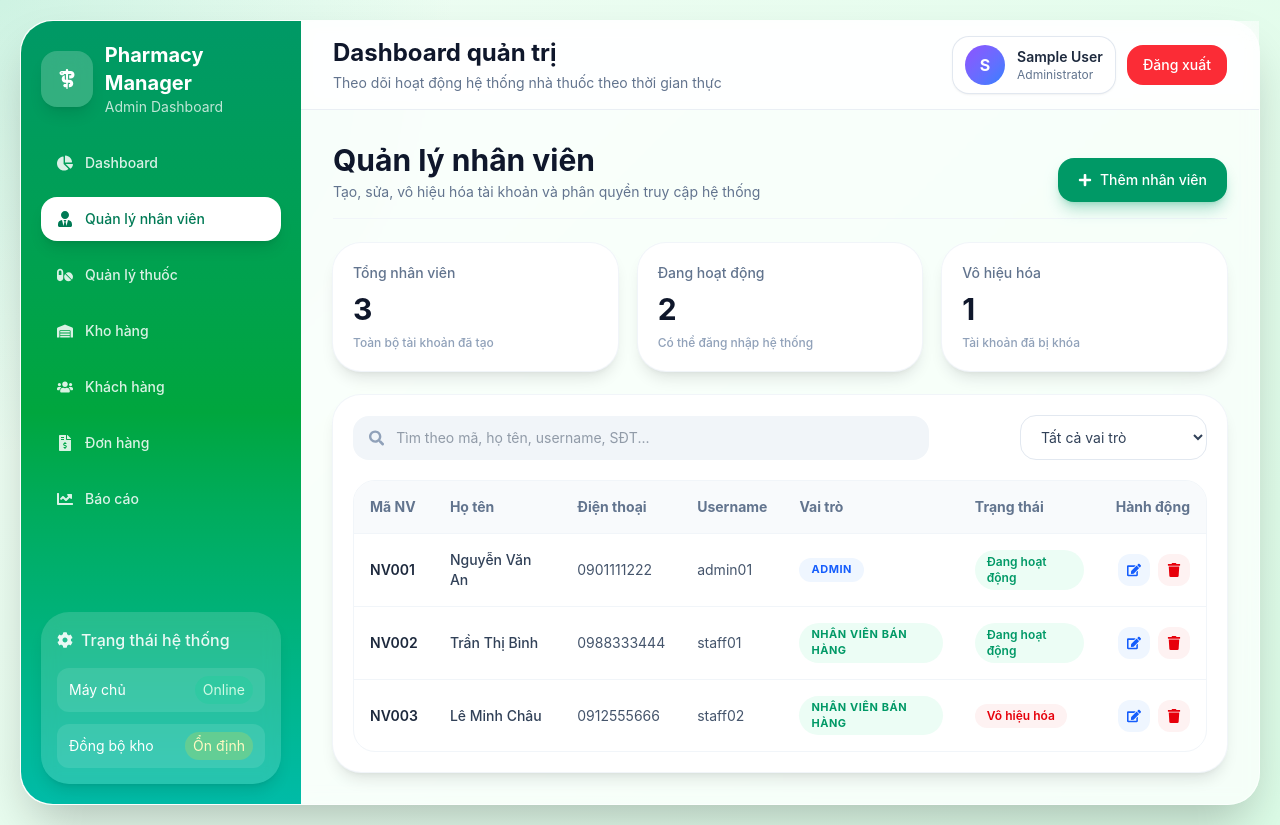
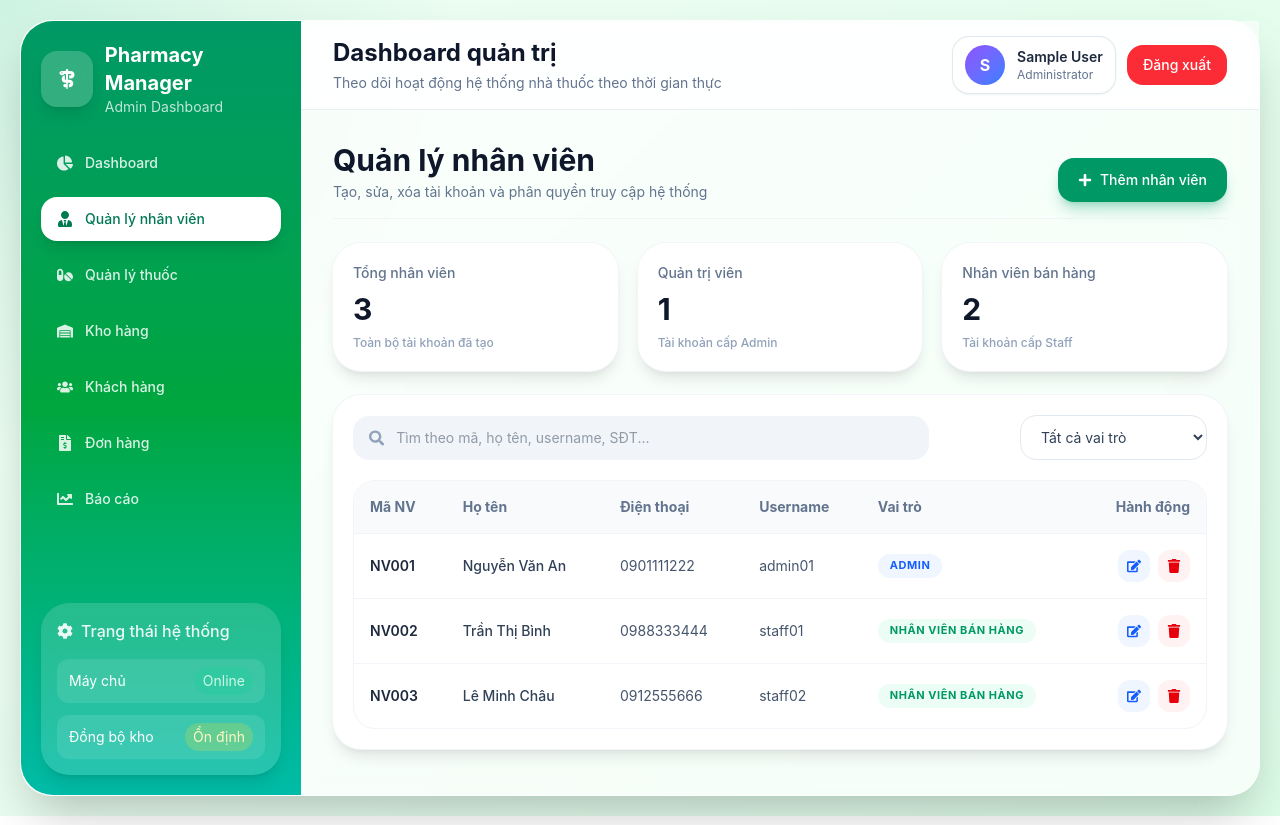
Before and after one commit to T-HG/FontEndHQTCS, a React (Vite) app: page /employees in a window 1280 px wide. Built offline with nearby package versions, Linux system fonts and the light colour scheme; sample sign-in values are in the browser's storage.

Commit message:
Cap nhat Employee

```diff
--- a/src/pages/admin/Employees.jsx
+++ b/src/pages/admin/Employees.jsx
@@ -6,56 +6,80 @@ import {
   FaTrash,
   FaTimes,
   FaUserTie,
+  FaExclamationTriangle,
 } from 'react-icons/fa'
 
 const initialEmployees = [
   {
     id: 'NV001',
     fullName: 'Nguyễn Văn An',
-    phone: '0901111222', // Thêm SĐT mẫu
+    phone: '0901111222',
     username: 'admin01',
     password: '123456',
     role: 'Admin',
-    status: 'Đang hoạt động',
   },
   {
     id: 'NV002',
     fullName: 'Trần Thị Bình',
-    phone: '0988333444', // Thêm SĐT mẫu
+    phone: '0988333444',
     username: 'staff01',
     password: '123456',
     role: 'Nhân viên bán hàng',
-    status: 'Đang hoạt động',
   },
   {
     id: 'NV003',
     fullName: 'Lê Minh Châu',
-    phone: '0912555666', // Thêm SĐT mẫu
+    phone: '0912555666',
     username: 'staff02',
     password: '123456',
     role: 'Nhân viên bán hàng',
-    status: 'Vô hiệu hóa',
   },
 ]
 
 const roleOptions = ['Admin', 'Nhân viên bán hàng']
 
 export default function Employees() {
+  const isAdmin = true // Chỉnh thành false để test quyền của nhân viên thường
+
   const [employees, setEmployees] = useState(initialEmployees)
   const [search, setSearch] = useState('')
   const [filterRole, setFilterRole] = useState('Tất cả')
 
+  // --- STATE MODAL FORM THÊM/SỬA ---
   const [showModal, setShowModal] = useState(false)
-  const [modalMode, setModalMode] = useState('add') // add | edit
+  const [modalMode, setModalMode] = useState('add')
   const [selectedEmployeeId, setSelectedEmployeeId] = useState(null)
 
   const [formData, setFormData] = useState({
     fullName: '',
-    phone: '', // State SĐT
+    phone: '',
     username: '',
     password: '',
     role: 'Nhân viên bán hàng',
   })
+
+  // --- STATE POPUP CẢNH BÁO / XÁC NHẬN ---
+  const [dialog, setDialog] = useState({
+    isOpen: false,
+    type: 'alert', // 'alert' (chỉ hiện thông báo) | 'confirm' (xác nhận Có/Không)
+    title: '',
+    message: '',
+    onConfirm: null, // Hàm chạy khi bấm Đồng ý
+  })
+
+  // Hàm mở Popup Cảnh báo
+  const showAlert = (title, message) => {
+    setDialog({ isOpen: true, type: 'alert', title, message, onConfirm: null })
+  }
+
+  // Hàm mở Popup Xác nhận
+  const showConfirm = (title, message, onConfirmCallback) => {
+    setDialog({ isOpen: true, type: 'confirm', title, message, onConfirm: onConfirmCallback })
+  }
+
+  const closeDialog = () => {
+    setDialog((prev) => ({ ...prev, isOpen: false }))
+  }
 
   const filteredEmployees = useMemo(() => {
     return employees.filter((item) => {
@@ -66,7 +90,7 @@ export default function Employees() {
         item.fullName.toLowerCase().includes(keyword) ||
         item.username.toLowerCase().includes(keyword) ||
         item.id.toLowerCase().includes(keyword) ||
-        item.phone.includes(keyword) // Hỗ trợ tìm theo SĐT
+        item.phone.includes(keyword)
 
       const matchRole =
         filterRole === 'Tất cả' || item.role === filterRole
@@ -78,7 +102,7 @@ export default function Employees() {
   const resetForm = () => {
     setFormData({
       fullName: '',
-      phone: '', // Reset SĐT
+      phone: '',
       username: '',
       password: '',
       role: 'Nhân viên bán hàng',
@@ -97,7 +121,7 @@ export default function Employees() {
     setSelectedEmployeeId(employee.id)
     setFormData({
       fullName: employee.fullName,
-      phone: employee.phone || '', // Load SĐT lên Form
+      phone: employee.phone || '',
       username: employee.username,
       password: employee.password,
       role: employee.role,
@@ -121,19 +145,21 @@ export default function Employees() {
     e.preventDefault()
 
     if (!formData.fullName.trim()) {
-      alert('Vui lòng nhập họ tên')
+      showAlert('Thiếu thông tin', 'Vui lòng nhập họ tên nhân viên.')
       return
     }
 
     if (!formData.username.trim()) {
-      alert('Vui lòng nhập username')
+      showAlert('Thiếu thông tin', 'Vui lòng nhập tên đăng nhập (Username).')
       return
     }
 
     if (!formData.password.trim()) {
-      alert('Vui lòng nhập password')
+      showAlert('Thiếu thông tin', 'Vui lòng nhập mật khẩu.')
       return
     }
+
+    const finalRole = isAdmin ? formData.role : (modalMode === 'edit' ? employees.find(e => e.id === selectedEmployeeId).role : 'Nhân viên bán hàng')
 
     if (modalMode === 'add') {
       const existed = employees.some(
@@ -141,18 +167,17 @@ export default function Employees() {
       )
 
       if (existed) {
-        alert('Username đã tồn tại')
+        showAlert('Trùng lặp dữ liệu', 'Username này đã tồn tại trong hệ thống. Vui lòng chọn tên khác.')
         return
       }
 
       const newEmployee = {
         id: `NV${String(employees.length + 1).padStart(3, '0')}`,
         fullName: formData.fullName,
-        phone: formData.phone, // Lưu SĐT
+        phone: formData.phone,
         username: formData.username,
         password: formData.password,
-        role: formData.role,
-        status: 'Đang hoạt động',
+        role: finalRole,
       }
 
       setEmployees((prev) => [newEmployee, ...prev])
@@ -165,10 +190,10 @@ export default function Employees() {
             ? {
                 ...item,
                 fullName: formData.fullName,
-                phone: formData.phone, // Cập nhật SĐT
+                phone: formData.phone,
                 username: formData.username,
                 password: formData.password,
-                role: formData.role,
+                role: finalRole,
               }
             : item
         )
@@ -178,30 +203,31 @@ export default function Employees() {
     closeModal()
   }
 
-  const handleDisable = (employee) => {
-    const confirmDelete = window.confirm(
-      `Bạn có chắc muốn vô hiệu hóa tài khoản ${employee.fullName}?`
-    )
+  // Hàm Xóa (Sử dụng Custom Popup)
+  const handleDelete = (employee) => {
+    if (!isAdmin) {
+      showAlert('Từ chối truy cập', 'Chỉ Quản trị viên (Admin) mới có quyền xóa tài khoản!')
+      return
+    }
 
-    if (!confirmDelete) return
-
-    setEmployees((prev) =>
-      prev.map((item) =>
-        item.id === employee.id
-          ? { ...item, status: 'Vô hiệu hóa' }
-          : item
-      )
+    showConfirm(
+      'Xóa tài khoản vĩnh viễn',
+      `Bạn có chắc chắn muốn xóa tài khoản của nhân viên [${employee.fullName}] không? Thao tác này không thể hoàn tác.`,
+      () => {
+        // Hàm này sẽ được gọi khi người dùng bấm "Xóa" trên popup
+        setEmployees((prev) => prev.filter((item) => item.id !== employee.id))
+        closeDialog()
+      }
     )
   }
 
   return (
     <div className="space-y-6 animate-in fade-in duration-300 w-full pt-0">
-      {/* HEADER */}
       <div className="flex flex-col gap-4 xl:flex-row xl:items-end xl:justify-between border-b border-slate-100 pb-4">
         <div>
           <h1 className="text-3xl font-bold text-slate-900">Quản lý nhân viên</h1>
           <p className="mt-1 text-sm text-slate-500">
-            Tạo, sửa, vô hiệu hóa tài khoản và phân quyền truy cập hệ thống
+            Tạo, sửa, xóa tài khoản và phân quyền truy cập hệ thống
           </p>
         </div>
 
@@ -214,26 +240,12 @@ export default function Employees() {
         </button>
       </div>
 
-      {/* STATS */}
       <div className="grid grid-cols-1 gap-5 md:grid-cols-3">
-        <StatCard
-          title="Tổng nhân viên"
-          value={employees.length}
-          subtitle="Toàn bộ tài khoản đã tạo"
-        />
-        <StatCard
-          title="Đang hoạt động"
-          value={employees.filter((item) => item.status === 'Đang hoạt động').length}
-          subtitle="Có thể đăng nhập hệ thống"
-        />
-        <StatCard
-          title="Vô hiệu hóa"
-          value={employees.filter((item) => item.status === 'Vô hiệu hóa').length}
-          subtitle="Tài khoản đã bị khóa"
-        />
+        <StatCard title="Tổng nhân viên" value={employees.length} subtitle="Toàn bộ tài khoản đã tạo" />
+        <StatCard title="Quản trị viên" value={employees.filter((item) => item.role === 'Admin').length} subtitle="Tài khoản cấp Admin" />
+        <StatCard title="Nhân viên bán hàng" value={employees.filter((item) => item.role === 'Nhân viên bán hàng').length} subtitle="Tài khoản cấp Staff" />
       </div>
 
-      {/* FILTER + TABLE */}
       <div className="rounded-[28px] bg-white p-5 shadow-lg ring-1 ring-slate-100">
         <div className="flex flex-col gap-4 xl:flex-row xl:items-center xl:justify-between">
           <div className="flex w-full items-center gap-3 rounded-2xl bg-slate-100 px-4 py-3 text-slate-400 xl:max-w-xl">
@@ -266,10 +278,9 @@ export default function Employees() {
               <tr>
                 <th className="p-4 whitespace-nowrap">Mã NV</th>
                 <th className="p-4 whitespace-nowrap">Họ tên</th>
-                <th className="p-4 whitespace-nowrap">Điện thoại</th> {/* Cột mới */}
+                <th className="p-4 whitespace-nowrap">Điện thoại</th>
                 <th className="p-4 whitespace-nowrap">Username</th>
                 <th className="p-4 whitespace-nowrap">Vai trò</th>
-                <th className="p-4 whitespace-nowrap">Trạng thái</th>
                 <th className="p-4 whitespace-nowrap text-right">Hành động</th>
               </tr>
             </thead>
@@ -280,7 +291,7 @@ export default function Employees() {
                   <tr key={item.id} className="border-t border-slate-100 hover:bg-slate-50 transition">
                     <td className="p-4 font-semibold text-slate-800">{item.id}</td>
                     <td className="p-4 text-slate-700 font-medium">{item.fullName}</td>
-                    <td className="p-4 text-slate-600">{item.phone || '-'}</td> {/* Hiển thị SĐT */}
+                    <td className="p-4 text-slate-600">{item.phone || '-'}</td>
                     <td className="p-4 text-slate-600">{item.username}</td>
                     <td className="p-4">
                       <span
@@ -294,40 +305,31 @@ export default function Employees() {
                       </span>
                     </td>
                     <td className="p-4">
-                      <span
-                        className={`inline-block rounded-full px-3 py-1 text-xs font-semibold ${
-                          item.status === 'Đang hoạt động'
-                            ? 'bg-emerald-50 text-emerald-600'
-                            : 'bg-red-50 text-red-600'
-                        }`}
-                      >
-                        {item.status}
-                      </span>
-                    </td>
-                    <td className="p-4">
                       <div className="flex flex-wrap items-center justify-end gap-2">
                         <button
                           onClick={() => openEditModal(item)}
                           className="inline-flex h-8 w-8 items-center justify-center rounded-xl bg-blue-50 text-blue-600 transition hover:bg-blue-600 hover:text-white"
-                          title="Sửa"
+                          title="Sửa thông tin"
                         >
                           <FaEdit />
                         </button>
 
-                        <button
-                          onClick={() => handleDisable(item)}
-                          className="inline-flex h-8 w-8 items-center justify-center rounded-xl bg-red-50 text-red-600 transition hover:bg-red-600 hover:text-white"
-                          title="Vô hiệu hóa"
-                        >
-                          <FaTrash />
-                        </button>
+                        {isAdmin && (
+                          <button
+                            onClick={() => handleDelete(item)}
+                            className="inline-flex h-8 w-8 items-center justify-center rounded-xl bg-red-50 text-red-600 transition hover:bg-red-600 hover:text-white"
+                            title="Xóa vĩnh viễn"
+                          >
+                            <FaTrash />
+                          </button>
+                        )}
                       </div>
                     </td>
                   </tr>
                 ))
               ) : (
                 <tr>
-                  <td colSpan="7" className="p-10 text-center text-slate-400">
+                  <td colSpan="6" className="p-10 text-center text-slate-400">
                     Không tìm thấy nhân viên nào
                   </td>
                 </tr>
@@ -337,26 +339,22 @@ export default function Employees() {
         </div>
       </div>
 
-      {/* MODAL */}
+      {/* --- MODAL THÊM/SỬA NHÂN VIÊN --- */}
       {showModal && (
-        <div className="fixed inset-0 z-50 flex items-center justify-center bg-slate-900/40 p-4 backdrop-blur-sm">
+        <div className="fixed inset-0 z-40 flex items-center justify-center bg-slate-900/40 p-4 backdrop-blur-sm">
           <div className="w-full max-w-2xl rounded-[28px] bg-white shadow-2xl animate-in zoom-in-95 duration-200">
             <div className="flex items-center justify-between border-b border-slate-100 px-6 py-5">
               <div className="flex items-center gap-3">
                 <div className="flex h-12 w-12 items-center justify-center rounded-2xl bg-emerald-100 text-emerald-600">
                   <FaUserTie size={20}/>
                 </div>
-
                 <div>
                   <h2 className="text-2xl font-bold text-slate-900">
                     {modalMode === 'add' ? 'Thêm nhân viên' : 'Cập nhật nhân viên'}
                   </h2>
-                  <p className="mt-1 text-sm text-slate-500">
-                    Nhập thông tin tài khoản và phân quyền truy cập
-                  </p>
+                  <p className="mt-1 text-sm text-slate-500">Nhập thông tin tài khoản và phân quyền</p>
                 </div>
               </div>
-
               <button
                 onClick={closeModal}
                 className="flex h-11 w-11 items-center justify-center rounded-2xl bg-slate-100 text-slate-500 hover:bg-slate-200 transition"
@@ -368,72 +366,71 @@ export default function Employees() {
             <form onSubmit={handleSubmit} className="p-6">
               <div className="grid grid-cols-1 md:grid-cols-2 gap-5">
                 <div className="space-y-5">
-                  <InputField
-                    label="Họ tên (*)"
-                    value={formData.fullName}
-                    onChange={(e) => handleChangeForm('fullName', e.target.value)}
-                    placeholder="Nhập họ tên nhân viên"
-                  />
-                  <InputField
-                    label="Số điện thoại"
-                    value={formData.phone}
-                    onChange={(e) => handleChangeForm('phone', e.target.value)}
-                    placeholder="Nhập số điện thoại"
-                    type="tel"
-                  />
+                  <InputField label="Họ tên (*)" value={formData.fullName} onChange={(e) => handleChangeForm('fullName', e.target.value)} placeholder="Nhập họ tên" />
+                  <InputField label="Số điện thoại" value={formData.phone} onChange={(e) => handleChangeForm('phone', e.target.value)} placeholder="Nhập SĐT" type="tel" />
                   <div>
-                    <label className="mb-2 block text-sm font-medium text-slate-700">
+                    <label className="mb-2 flex items-center gap-2 text-sm font-medium text-slate-700">
                       Vai trò
+                      {!isAdmin && <span className="text-[10px] text-red-500 italic">(Chỉ Admin mới được sửa)</span>}
                     </label>
                     <select
                       value={formData.role}
                       onChange={(e) => handleChangeForm('role', e.target.value)}
-                      className="w-full rounded-2xl border border-slate-200 bg-slate-50 px-4 py-3 text-sm outline-none focus:border-emerald-400 transition"
+                      disabled={!isAdmin}
+                      className={`w-full rounded-2xl border px-4 py-3 text-sm outline-none transition ${!isAdmin ? 'bg-slate-100 border-slate-200 text-slate-400 cursor-not-allowed' : 'bg-slate-50 border-slate-200 focus:border-emerald-400 focus:bg-white text-slate-700'}`}
                     >
-                      {roleOptions.map((item) => (
-                        <option key={item} value={item}>
-                          {item}
-                        </option>
-                      ))}
+                      {roleOptions.map((item) => <option key={item} value={item}>{item}</option>)}
                     </select>
                   </div>
                 </div>
 
                 <div className="space-y-5">
-                  <InputField
-                    label="Username (*)"
-                    value={formData.username}
-                    onChange={(e) => handleChangeForm('username', e.target.value)}
-                    placeholder="Nhập username"
-                  />
-
-                  <InputField
-                    label="Password (*)"
-                    value={formData.password}
-                    onChange={(e) => handleChangeForm('password', e.target.value)}
-                    placeholder="Nhập mật khẩu"
-                    type="password"
-                  />
+                  <InputField label="Username (*)" value={formData.username} onChange={(e) => handleChangeForm('username', e.target.value)} placeholder="Nhập username" />
+                  <InputField label="Password (*)" value={formData.password} onChange={(e) => handleChangeForm('password', e.target.value)} placeholder="Nhập mật khẩu" type="password" />
                 </div>
               </div>
 
               <div className="mt-8 flex items-center justify-end gap-3 border-t border-slate-100 pt-5">
-                <button
-                  type="button"
-                  onClick={closeModal}
-                  className="rounded-2xl bg-slate-100 px-5 py-3 font-medium text-slate-600 hover:bg-slate-200 transition"
-                >
+                <button type="button" onClick={closeModal} className="rounded-2xl bg-slate-100 px-5 py-3 font-medium text-slate-600 hover:bg-slate-200 transition">
                   Hủy
                 </button>
-
-                <button
-                  type="submit"
-                  className="rounded-2xl bg-emerald-600 px-5 py-3 font-medium text-white hover:bg-emerald-700 transition shadow-lg shadow-emerald-600/30"
-                >
+                <button type="submit" className="rounded-2xl bg-emerald-600 px-5 py-3 font-medium text-white hover:bg-emerald-700 transition shadow-lg shadow-emerald-600/30">
                   {modalMode === 'add' ? 'Lưu nhân viên' : 'Cập nhật'}
                 </button>
               </div>
             </form>
+          </div>
+        </div>
+      )}
+
+      {/* --- CUSTOM POPUP (THAY THẾ ALERT/CONFIRM) --- */}
+      {dialog.isOpen && (
+        <div className="fixed inset-0 z-[60] flex items-center justify-center bg-slate-900/50 p-4 backdrop-blur-sm animate-in fade-in duration-200">
+          <div className="w-full max-w-sm overflow-hidden rounded-[24px] bg-white shadow-2xl animate-in zoom-in-95 duration-200">
+            <div className="p-6 text-center">
+              <div className={`mx-auto mb-4 flex h-16 w-16 items-center justify-center rounded-full ${dialog.type === 'confirm' ? 'bg-red-100 text-red-600' : 'bg-yellow-100 text-yellow-600'}`}>
+                <FaExclamationTriangle size={28} />
+              </div>
+              <h3 className="text-xl font-bold text-slate-900">{dialog.title}</h3>
+              <p className="mt-2 text-sm text-slate-500 leading-relaxed">{dialog.message}</p>
+            </div>
+
+            <div className="flex gap-3 bg-slate-50 p-4">
+              {dialog.type === 'confirm' ? (
+                <>
+                  <button onClick={closeDialog} className="flex-1 rounded-xl bg-white px-4 py-3 text-sm font-medium text-slate-700 shadow-sm border border-slate-200 hover:bg-slate-50 transition">
+                    Hủy
+                  </button>
+                  <button onClick={dialog.onConfirm} className="flex-1 rounded-xl bg-red-600 px-4 py-3 text-sm font-medium text-white shadow-sm hover:bg-red-700 transition">
+                    Xóa tài khoản
+                  </button>
+                </>
+              ) : (
+                <button onClick={closeDialog} className="w-full rounded-xl bg-emerald-600 px-4 py-3 text-sm font-medium text-white shadow-sm hover:bg-emerald-700 transition">
+                  Đã hiểu
+                </button>
+              )}
+            </div>
           </div>
         </div>
       )}
@@ -451,18 +448,10 @@ function StatCard({ title, value, subtitle }) {
   )
 }
 
-function InputField({
-  label,
-  value,
-  onChange,
-  placeholder,
-  type = 'text',
-}) {
+function InputField({ label, value, onChange, placeholder, type = 'text' }) {
   return (
     <div>
-      <label className="mb-2 block text-sm font-medium text-slate-700">
-        {label}
-      </label>
+      <label className="mb-2 block text-sm font-medium text-slate-700">{label}</label>
       <input
         type={type}
         value={value}
```
